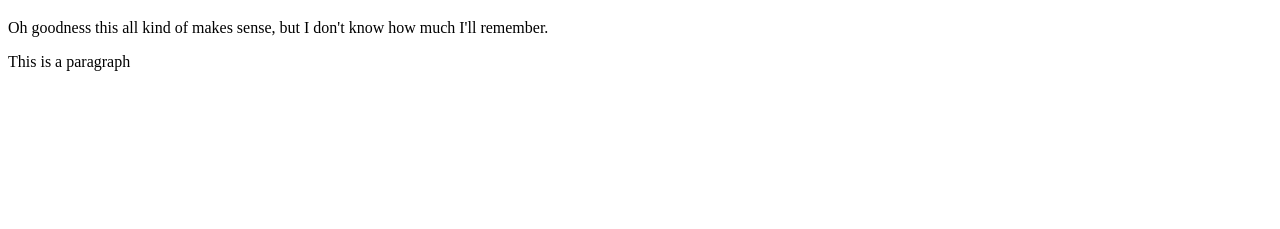
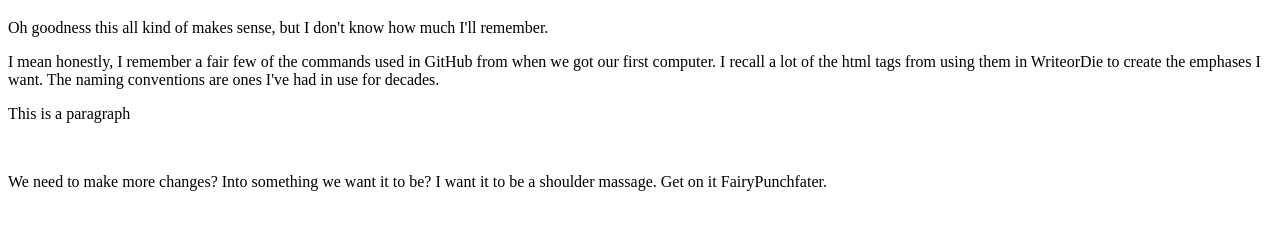
Before and after one commit to SubsidingSomnia/Gales-Class-Lesson, a plain HTML site: page index.html in a window 1280 px wide. Shown: the part 61-290 px from the top of the page. Drawn offline with Linux system fonts and the light colour scheme.

Commit message:
Updated 2 paragraphs with more info

```diff
--- a/index.html
+++ b/index.html
@@ -6,6 +6,9 @@
   <body>
     <h1>This is a heading</h1>
     <p>Oh goodness this all kind of makes sense, but I don't know how much I'll remember.</p>
+    <p>I mean honestly, I remember a fair few of the commands used in GitHub from when we got our first computer. I recall a lot of the html tags from using them in WriteorDie to create the emphases I want. The naming conventions are ones I've had in use for decades.</p>
     <p>This is a paragraph</p>
+    <br>
+<p>We need to make more changes? Into something we want it to be? I want it to be a shoulder massage. Get on it FairyPunchfater.</p>
   </body>
 </html>
```
